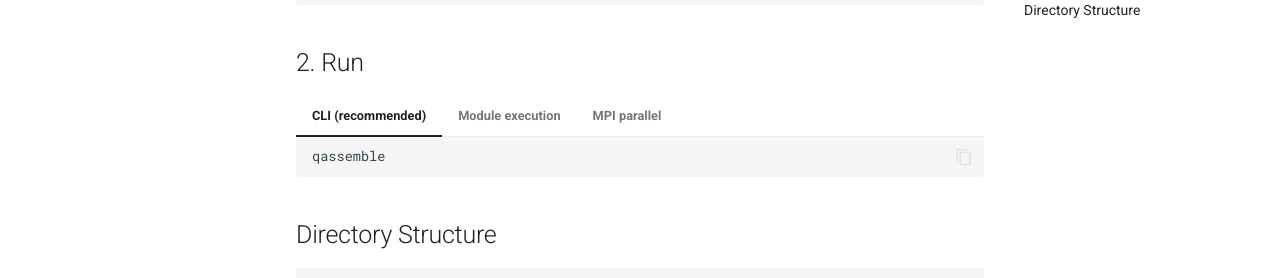
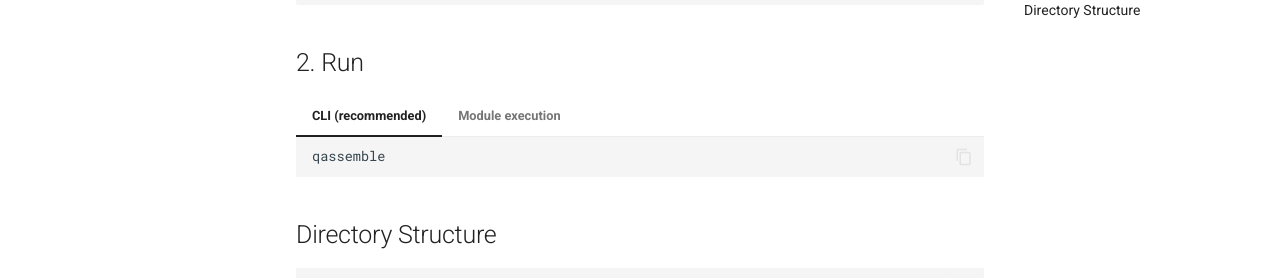
Before and after one commit to QAssemble/qassemble, an MkDocs documentation site: the page built from docs/getting-started/quickstart.md, in a window 1280 px wide and 900 px high, scrolled down 1104 px. Shown: the part 152-430 px from the top of the window. Built offline with MkDocs 1.6.1 and Material for MkDocs 9.7.7, drawn with Linux system fonts in a browser that asks for light colours; comment, search, counter and statistics services are not loaded.

Commit message:
Modify for Packaging with PyPI

````diff
--- a/docs/getting-started/quickstart.md
+++ b/docs/getting-started/quickstart.md
@@ -69,12 +69,12 @@ Control = {
     python -m QAssemble
     ```
 
-=== "MPI parallel"
+<!-- === "MPI parallel"
 
     ```bash
     mpirun -n <num_processors> qassemble
     mpirun -n <num_processors> python -m QAssemble
-    ```
+    ``` -->
 
 
 ## Directory Structure
````
